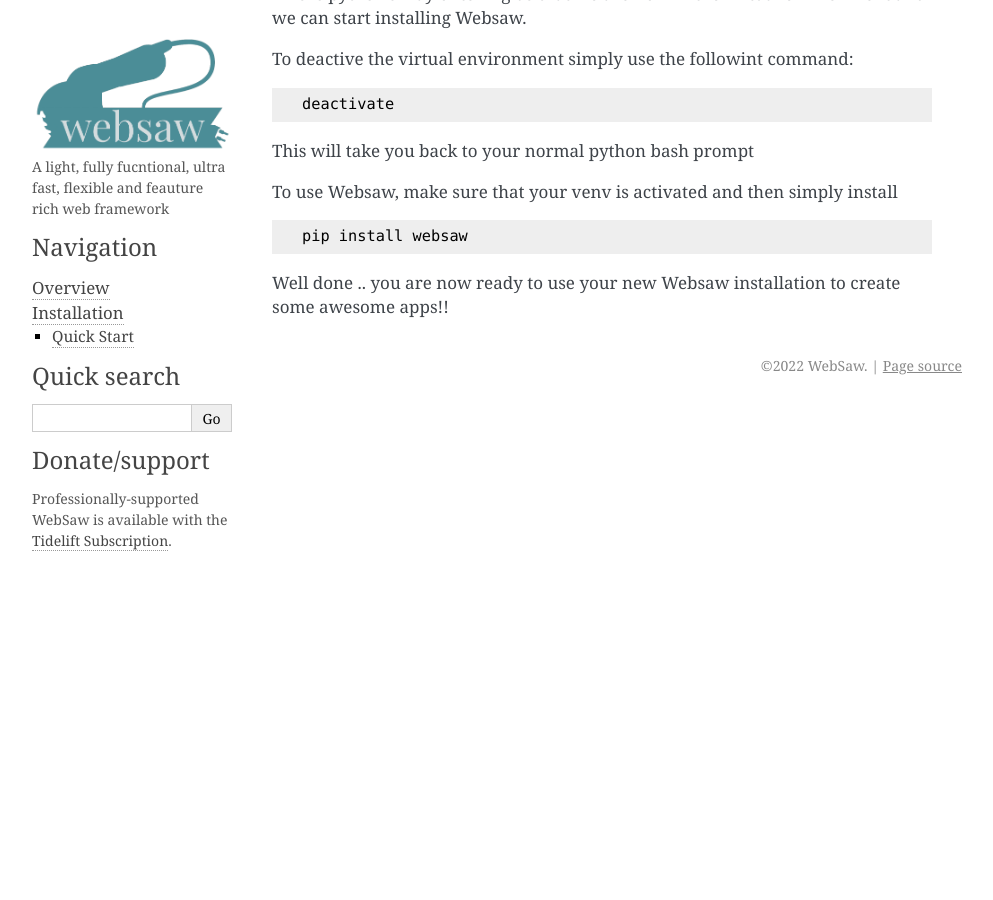
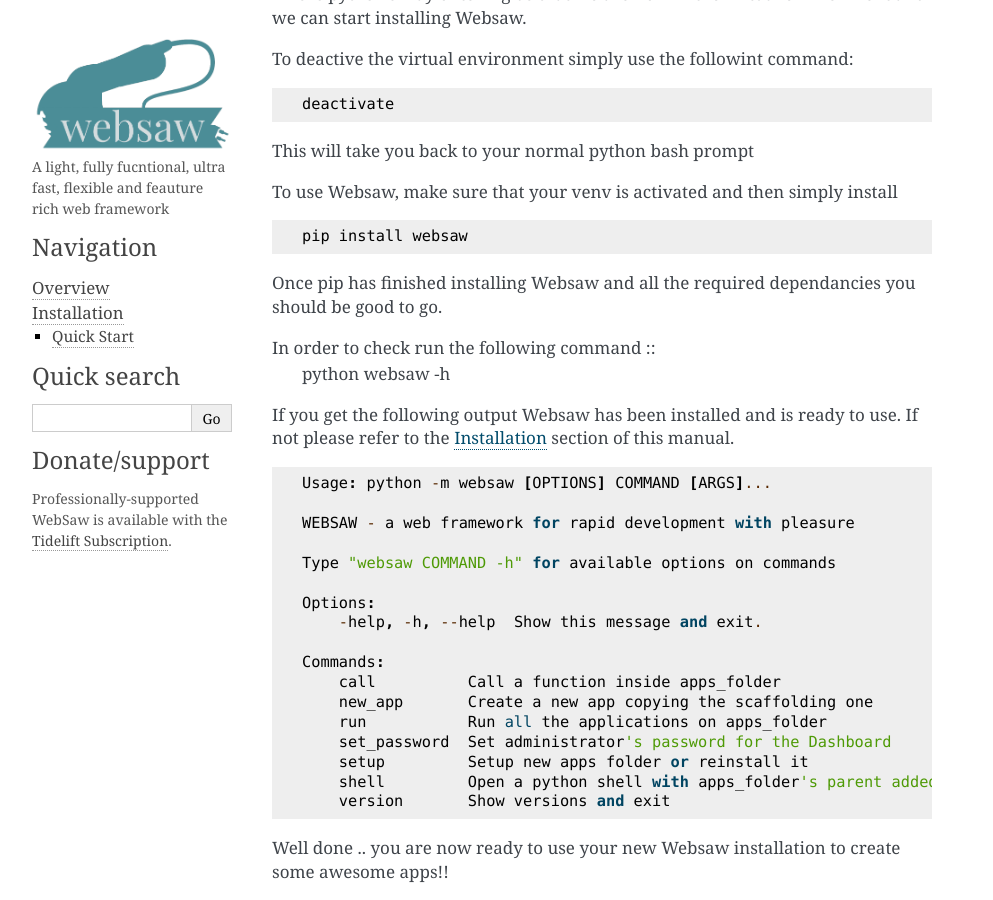
Before and after one commit to Eudorajab1/websaw-userguide, a Sphinx documentation site: the page built from docs/source/installation.rst, in a window 1280 px wide and 900 px high, scrolled down 1223 px. Shown: the whole window, without its empty margins (148-1141 px from the left). Built offline with Sphinx 7.4.7, drawn with Linux system fonts in a browser that asks for light colours.

Commit message:
few small changes

```diff
--- a/docs/source/installation.rst
+++ b/docs/source/installation.rst
@@ -1,3 +1,4 @@
+.. _installation_label:
 Installation
 ============
 
@@ -57,7 +58,31 @@
 ::
     pip install websaw
 
+Once pip has finished installing Websaw and all the required dependancies you should be good to go.
+
+In order to check run the following command ::
+    python websaw -h
+
+If you get the following output Websaw has been installed and is ready to use.
+If not please refer to the `Installation`_ section of this manual.
+::
+    Usage: python -m websaw [OPTIONS] COMMAND [ARGS]...
+
+    WEBSAW - a web framework for rapid development with pleasure
+
+    Type "websaw COMMAND -h" for available options on commands
+
+    Options:
+        -help, -h, --help  Show this message and exit.
+
+    Commands:
+        call          Call a function inside apps_folder
+        new_app       Create a new app copying the scaffolding one
+        run           Run all the applications on apps_folder
+        set_password  Set administrator's password for the Dashboard
+        setup         Setup new apps folder or reinstall it
+        shell         Open a python shell with apps_folder's parent added to...
+        version       Show versions and exit
+
+
 Well done .. you are now ready to use your new Websaw installation to create some awesome apps!!
-
- .. toctree::
-   :hidden:
```
